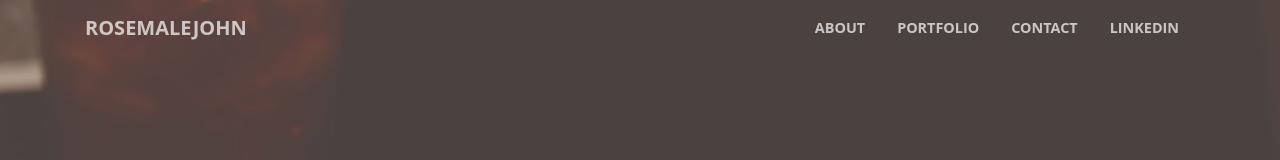
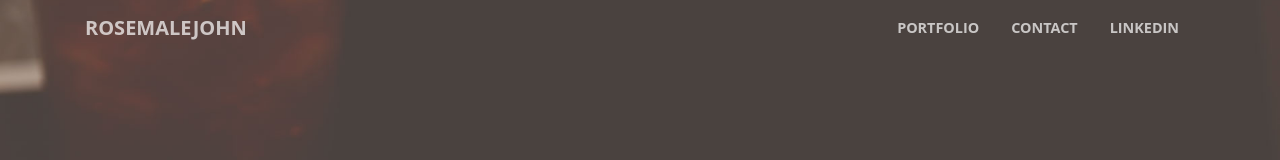
Before and after one commit to rosemalejohn/rosemalejohn, a Vue app: page / in a window 1280 px wide. Shown: the top 160 px of the page. Built offline with nearby package versions, Linux system fonts and the light colour scheme.

Commit message:
Remove about on menu navigation

```diff
--- a/src/components/Navigation.vue
+++ b/src/components/Navigation.vue
@@ -7,9 +7,6 @@
       </button>
       <div class="navbar-collapse" :class="{collapse: !this.showMobileMenu}">
         <ul class="navbar-nav ml-auto">
-          <li class="nav-item">
-            <a class="nav-link js-scroll-trigger" href="#about">About</a>
-          </li>
           <li class="nav-item">
             <a class="nav-link js-scroll-trigger" href="#portfolio">Portfolio</a>
           </li>
```
